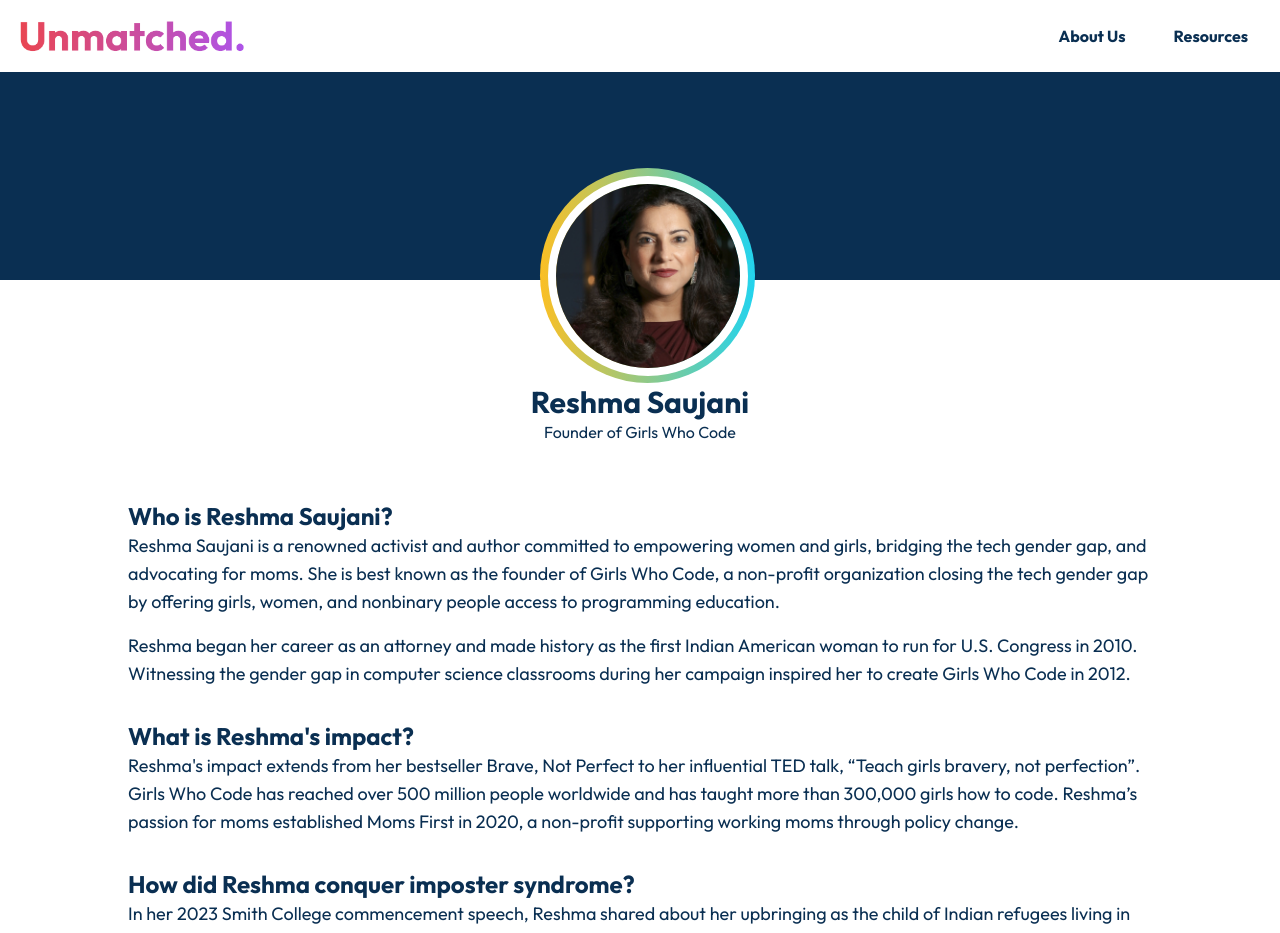
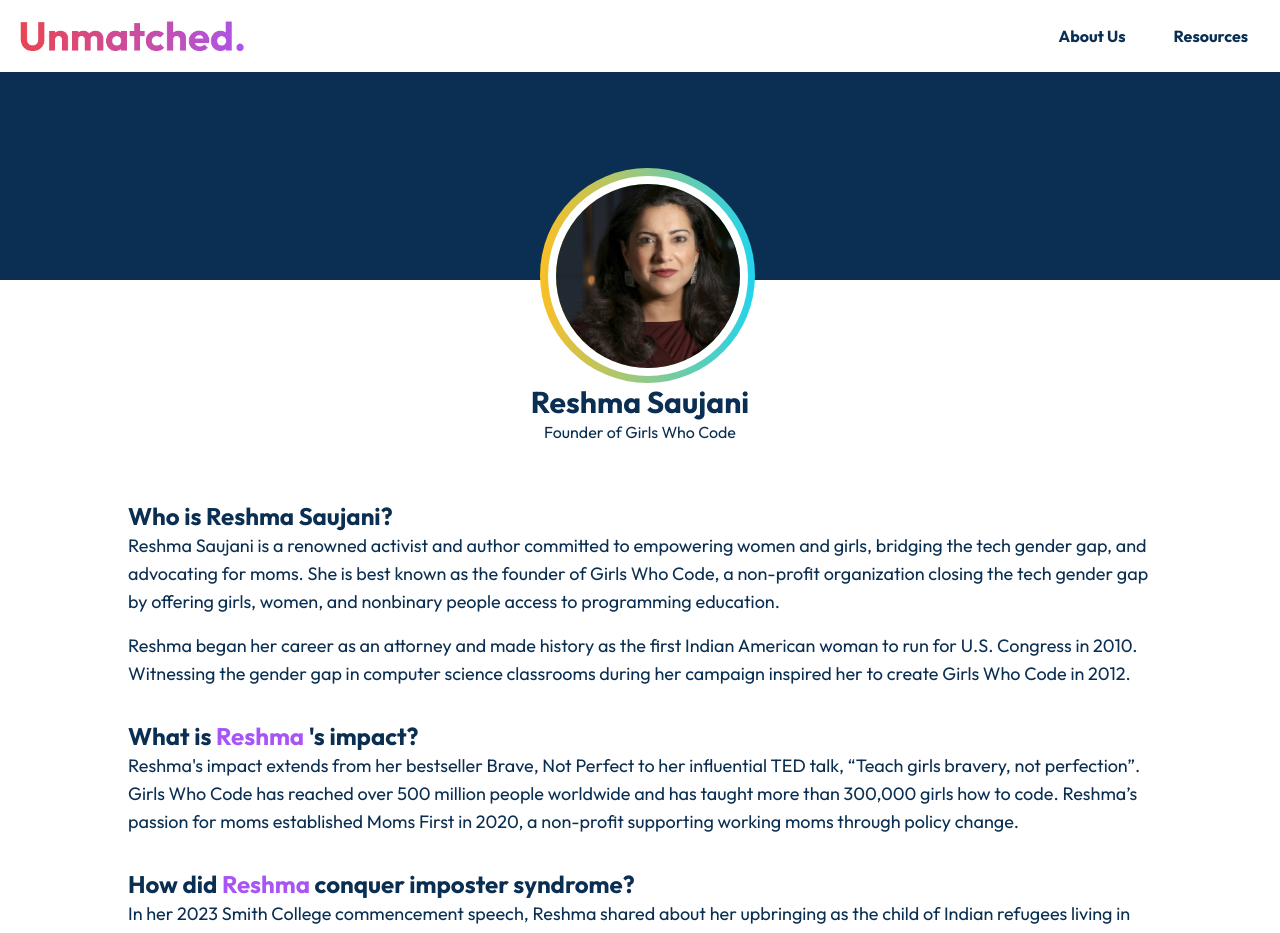
Before and after one commit to cherryontech/unmatched, a React (Vite) app: page /professionals/1/1 in a window 1280 px wide. Shown: the top 933 px of the page. Built offline with nearby package versions, Linux system fonts and the light colour scheme.

Commit message:
adds purple styling

```diff
--- a/src/components/ProfessionalBio.jsx
+++ b/src/components/ProfessionalBio.jsx
@@ -19,14 +19,14 @@
       )}
       {bio.impact && (
         <div className="pb-4">
-          <h3 className="text-2xl font-bold">What is {name}'s impact?</h3>
+          <h3 className="text-2xl font-bold">What is <span className='text-[#A855F7]'>{name} </span> 's impact?</h3>
           {formatParagraphs(bio.impact)}
         </div>
       )}
       {bio.career && (
         <div className="pb-4">
           <h3 className="text-2xl font-bold">
-            How did {name} conquer imposter syndrome?
+            How did <span className='text-[#A855F7]'>{name} </span> conquer imposter syndrome?
           </h3>
           {formatParagraphs(bio.career)}
         </div>
```
